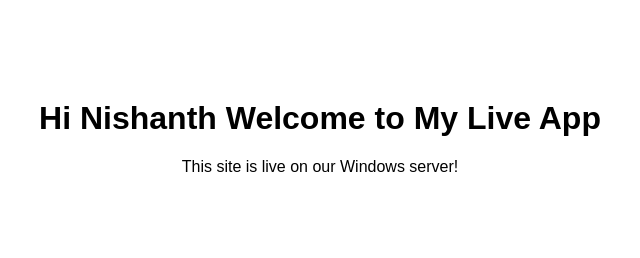
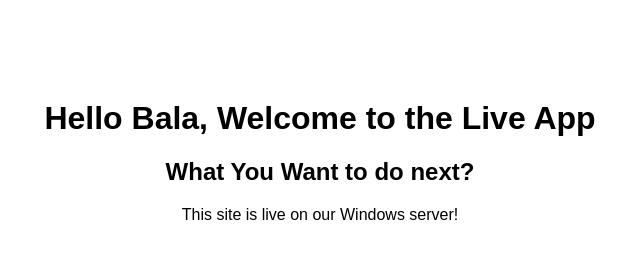
Before and after one commit to NishanthCloud01/Practice_Sales_App, a website: page index.html in a window 1280 px wide. Shown: the whole page, without its empty margins (320-960 px from the left). Drawn offline with Linux system fonts and the light colour scheme.

Commit message:
added what you want to do next subheader

```diff
--- a/index.html
+++ b/index.html
@@ -6,7 +6,8 @@
 </head>
 
 <body style="font-family: Arial; text-align: center; margin-top: 100px;">
-    <h1 id="header">Hi Nishanth Welcome to My Live App</h1>
+    <h1 id="header">Hello Bala, Welcome to the Live App</h1>
+    <h2>What You Want to do next?</h2>
     <p>This site is live on our Windows server!</p>
 </body>
 
```
